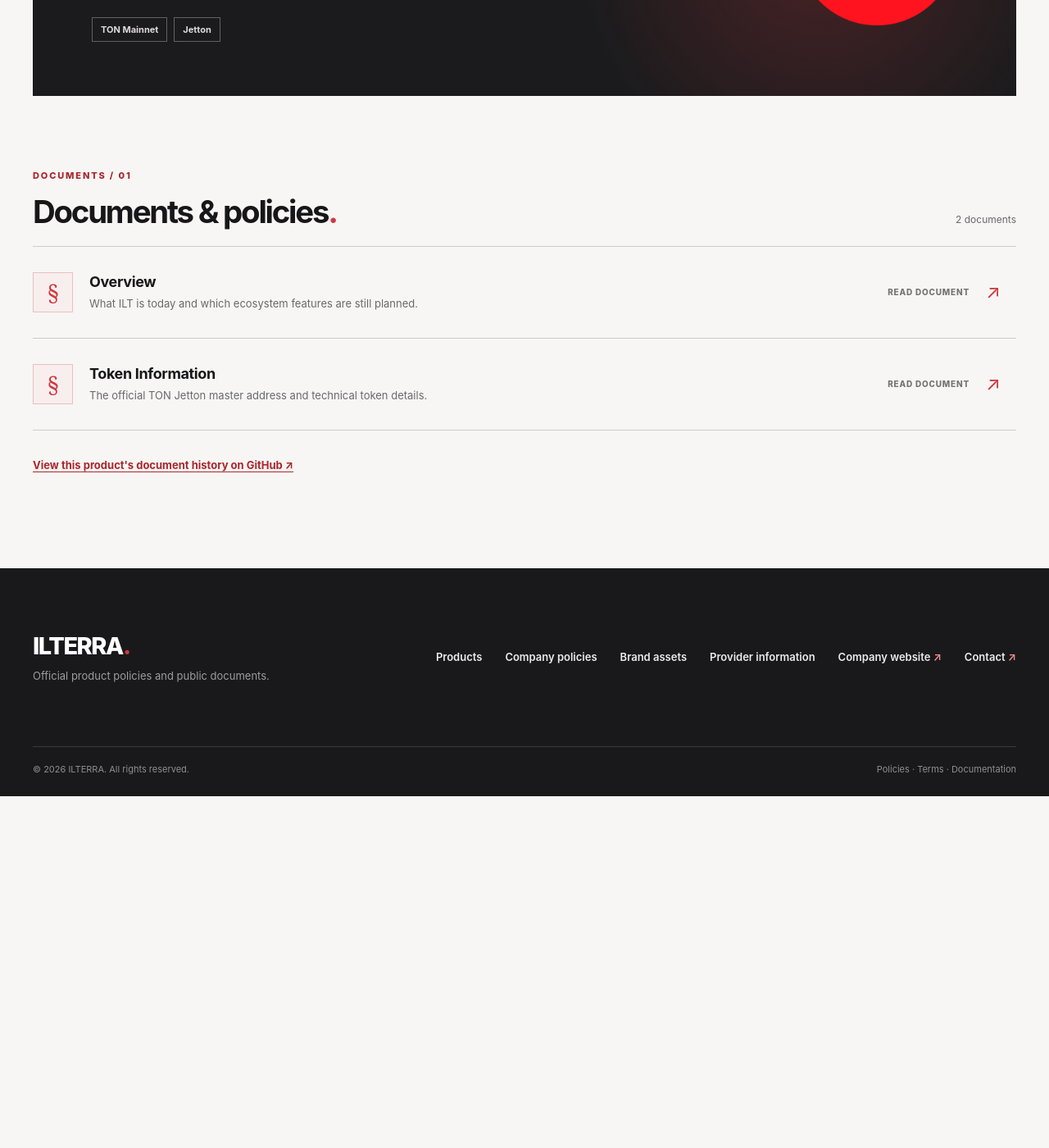
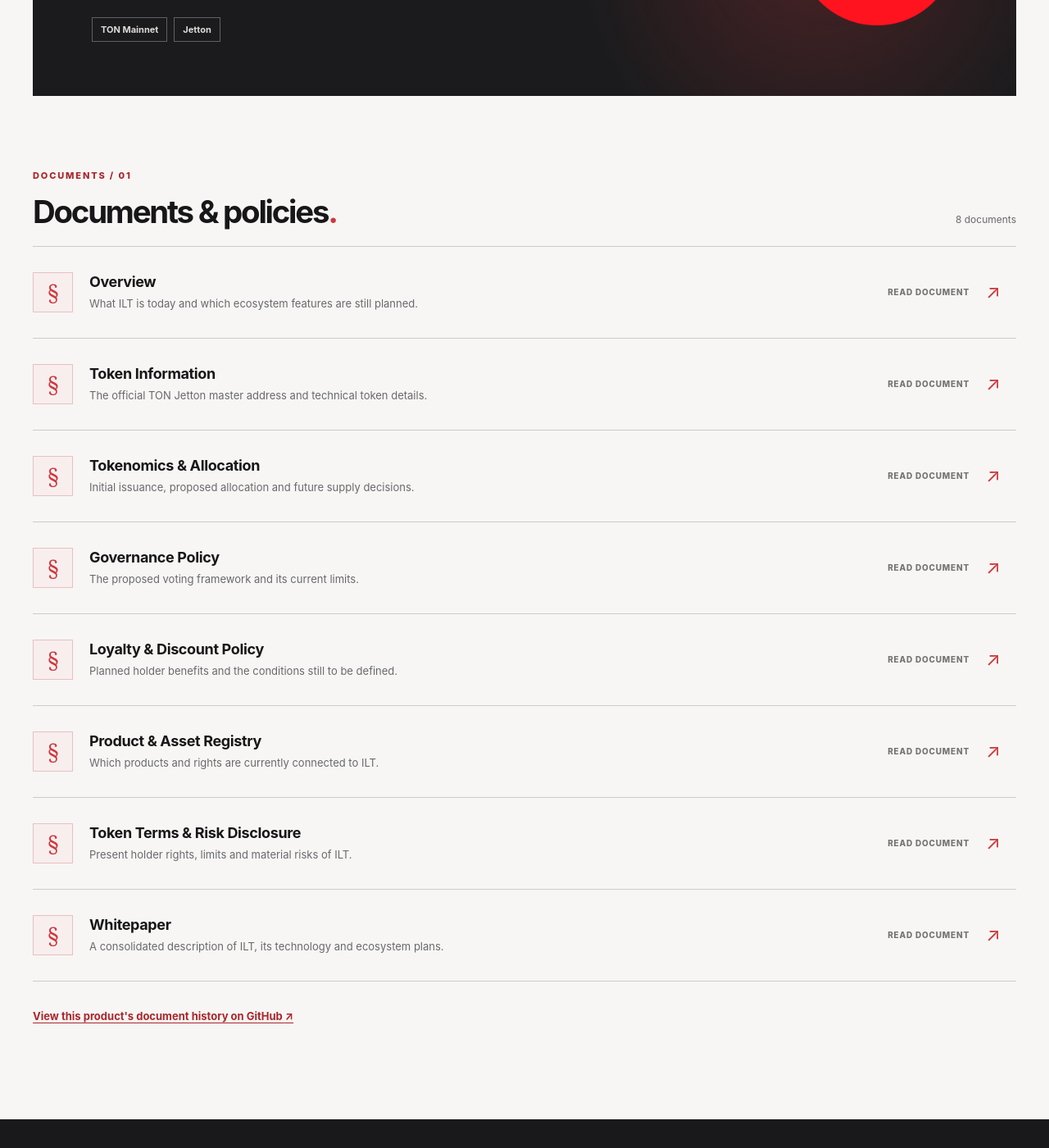
Before and after one commit to ilterracom/policies, a Jekyll site: the page built from ilterra-token/index.md, in a window 1280 px wide and 1400 px high, scrolled down 420 px. Shown: the whole window at 82% size. Built offline with Jekyll 4.4.1, drawn with Linux system fonts in a browser that asks for light colours; before the commit the page ends 1391 px from its top, so only the background shows below that; part of the change alters nothing that is shown.

Commit message:
Publish ILTERRA Token economics and policy pages

```diff
--- /dev/null
+++ b/ilterra-token/governance-policy.md
@@ -0,0 +1,29 @@
+---
+layout: document
+title: "Governance Policy"
+summary: "The proposed voting framework and its current limits."
+product: ilterra-token
+order: 40
+permalink: /ilterra-token/governance-policy/
+---
+
+## Current status
+
+ILTERRA is considering token-holder participation in defined ecosystem decisions. **No token-holder voting system is currently operating or enforced by the deployed Jetton contract.** Holding ILT therefore does not currently confer an exercisable vote under this policy. The contract administrator retains the permissions described in [Token Information](/ilterra-token/token-information/), including the present ability to mint additional tokens.
+
+## Voting framework being considered
+
+The following principles describe the framework under discussion; they will apply only if a final governance process is adopted and implemented:
+
+- Voting power would be **1 ILT = 1 vote**, based on a defined on-chain balance snapshot.
+- A proposal would be published at least **7 calendar days** before voting opens.
+- Voting would remain open for **14 calendar days**. Voters would choose **For** or **Against**; abstentions would not count as votes cast.
+- No minimum participation threshold is currently proposed. A proposal would pass only if weighted For votes exceed weighted Against votes; a tie would fail.
+- An approved proposal for additional issuance would be subject to a **30-day delay** before execution.
+- The proposal text, result and execution outcome would be made public.
+
+## Decisions still to be made
+
+The project has not finalized who may submit proposals, any minimum holding, the snapshot method, the treatment of treasury tokens, the decisions open to voting, emergency powers, dispute handling or the legal effect of a result. A **5%** proposal threshold has been discussed but is not adopted.
+
+Publishing voting rules alone would not remove or limit the administrator's on-chain authority. Any final process will need to state how a result is verified, who executes it, and which controls make the commitment effective. Until then, the principles above are a description of planned governance, not a promise that any particular vote will be held or implemented.
--- /dev/null
+++ b/ilterra-token/loyalty-discount-policy.md
@@ -0,0 +1,22 @@
+---
+layout: document
+title: "Loyalty & Discount Policy"
+summary: "Planned holder benefits and the conditions still to be defined."
+product: ilterra-token
+order: 50
+permalink: /ilterra-token/loyalty-discount-policy/
+---
+
+## Current status
+
+ILTERRA intends to explore loyalty benefits and software subscription discounts for eligible ILT holders. **No discount, subscription entitlement or product access is currently guaranteed merely by holding ILT.** A participating product will be identified only after its benefit and eligibility rules are approved and made available to users.
+
+FinCast is a possible first candidate, but it is not a confirmed participant and its current published payment terms do not include an ILT discount.
+
+## How a future benefit would be defined
+
+For each participating product, ILTERRA would publish the eligible plans, the benefit offered, who qualifies, when eligibility is measured and how a user claims it. Where wallet ownership needs to be verified, the product may ask the user to prove control of a wallet, for example by signing a message; merely supplying a wallet address would not prove control.
+
+The program rules would also need to specify whether benefits apply to a new purchase, a renewal or both; how they interact with app-store billing; how token balances are measured; any tiers, formula or maximum discount; and exclusions, transfers, refunds and abuse-prevention measures. Applicable consumer and tax rules would also be addressed.
+
+No discount percentage, balance threshold or calculation formula has been approved. A token purchase should not be made in reliance on a future discount.
--- a/ilterra-token/overview.md
+++ b/ilterra-token/overview.md
@@ -32,6 +32,8 @@ The full Jetton master address, technical characteristics and verification links
 
 Any future benefit or right will require its own approved, published terms. Plans may change or may not be implemented.
 
+The current planning documents are [Tokenomics & Allocation](/ilterra-token/tokenomics-allocation/), [Governance Policy](/ilterra-token/governance-policy/), [Loyalty & Discount Policy](/ilterra-token/loyalty-discount-policy/) and the [Product & Asset Registry](/ilterra-token/product-asset-registry/). Read the [Token Terms & Risk Disclosure](/ilterra-token/token-terms-risk-disclosure/) for present limits and risks, or the [Whitepaper](/ilterra-token/whitepaper/) for a consolidated project description. Publication of a plan does not itself activate it.
+
 ## Important notice
 
 This page describes the token and the project's present intentions. It is not a sale offer, investment advice, or a promise of profit, future token value, discounts or liquidity. Blockchain transactions can be irreversible, and digital assets carry technical, custody and market risks. Read the [Token Information](/ilterra-token/token-information/) page and verify the contract address before interacting with a token identified as ILTERRA or ILT.
--- /dev/null
+++ b/ilterra-token/product-asset-registry.md
@@ -0,0 +1,24 @@
+---
+layout: document
+title: "Product & Asset Registry"
+summary: "Which products and rights are currently connected to ILT."
+product: ilterra-token
+order: 60
+permalink: /ilterra-token/product-asset-registry/
+---
+
+## Current register
+
+**No ILTERRA product is currently registered here as providing an ILT-based benefit or asset right.** Potential participation by a product should not be treated as a commitment until its scope and governing terms are published.
+
+## How entries will work
+
+If a product joins the ILT ecosystem, its entry will identify the product, the exact benefit or participation scope, eligibility requirements, important exclusions and the document that governs the arrangement. Where a specific digital asset or legal right is proposed, the entry will also identify the current legal owner, the asset or right precisely, any conditions or approvals needed for transfer, and the procedure by which an approved transfer would occur.
+
+A listing for loyalty or discounts would not, by itself, transfer ownership of the product or its assets.
+
+## Rights not created by holding ILT
+
+ILT does not represent ownership of the founder's Polish sole proprietorship. A token balance alone does not transfer a domain, software code, trademark, customer data, app-store account, revenue stream or other asset. Any transfer of a specified asset would require separately effective legal terms, the ability to transfer it and any necessary agreements or third-party approvals.
+
+This registry will be updated when an approved arrangement exists. Until an entry states a right expressly and its governing terms are effective, no product-specific asset right should be inferred from ILT ownership.
--- /dev/null
+++ b/ilterra-token/token-terms-risk-disclosure.md
@@ -0,0 +1,32 @@
+---
+layout: document
+title: "Token Terms & Risk Disclosure"
+summary: "Present holder rights, limits and material risks of ILT."
+product: ilterra-token
+order: 70
+permalink: /ilterra-token/token-terms-risk-disclosure/
+---
+
+## Scope and present rights
+
+ILT is a fungible Jetton issued on TON Mainnet. This page describes its current design and material risks. It does not set terms for a token sale: **no public sale is offered through this portal**. The official contract address is in [Token Information](/ilterra-token/token-information/).
+
+Holding ILT does not, by itself, provide equity, dividends, repayment, a claim to profits, ownership of ILTERRA's business, or an automatic entitlement to any asset or service. Product benefits and governance are being considered but are not presently guaranteed or operative. A future right would have to be stated in separate approved terms and implemented in the relevant product or process.
+
+## Technology and custody risks
+
+TON transactions can be irreversible. Sending tokens to an incorrect or incompatible address may cause permanent loss. A holder is responsible for safeguarding the keys or credentials controlling their wallet; loss, theft or compromise of those credentials may make the tokens inaccessible or allow an unauthorized transfer.
+
+The TON network, Jetton contracts, wallets, explorers and third-party services can fail, be interrupted, contain vulnerabilities or display inaccurate information. Token names, symbols and images can be copied. Check the entire Jetton master address before receiving or interacting with a token represented as ILT.
+
+## Administration, supply and market risks
+
+The deployed Jetton contract currently has an administrator and permits additional minting. New issuance can dilute existing holders. The initial mint of 10,000,000 ILT is not a fixed maximum supply. Proposed holder-governance principles do not currently restrict these on-chain permissions.
+
+ILT may have no active trading market or reliable liquidity. Its market value, if any, can fluctuate substantially or fall to zero. No return, listing, resale opportunity or future price is guaranteed. Do not acquire or hold ILT in reliance on an unapproved discount, vote or asset-transfer proposal.
+
+## Legal and program changes
+
+Legal treatment of crypto-assets varies by jurisdiction and can change. Restrictions, taxes, consumer rights or other requirements may apply to a particular holder or future arrangement. A future sale, benefit or governance program would require separate terms and any applicable legal steps before it is offered or activated.
+
+The published documents may be updated as the project develops. The portal's GitHub history records changes to the text; a change to this page does not itself alter the Jetton contract or create an unimplemented product benefit. For questions about ILTERRA Token documentation, contact [info@ilterra.com](mailto:info@ilterra.com).
--- /dev/null
+++ b/ilterra-token/tokenomics-allocation.md
@@ -0,0 +1,30 @@
+---
+layout: document
+title: "Tokenomics & Allocation"
+summary: "Initial issuance, proposed allocation and future supply decisions."
+product: ilterra-token
+order: 30
+permalink: /ilterra-token/tokenomics-allocation/
+---
+
+## Supply today
+
+The initial issuance was **10,000,000 ILT** on TON Mainnet. The Jetton master contract currently allows its administrator to mint additional tokens. The initial issuance is therefore **not a fixed supply cap**. The live total supply and administrator status can be checked using the links in [Token Information](/ilterra-token/token-information/).
+
+## Allocation model under consideration
+
+The following percentages describe a proposed framework. They do not establish that the corresponding tokens have been transferred, sold, reserved under a binding agreement or locked on-chain.
+
+| Proposed category | Share of the initial issuance | Current status |
+| --- | ---: | --- |
+| Founder | 30% | Allocation and any lock or vesting terms have not been finalized. |
+| Future distribution or sale | Approximately 30% | No sale is offered by this page; terms and eligibility have not been set. |
+| Ecosystem, liquidity, development and reserves | Remaining 40% | The split between these purposes and treasury rules have not been agreed. |
+
+A minimum one-year founder lock has been discussed, but it has not been adopted or verified as an on-chain restriction. No reader should infer a lock, a release schedule or a treasury balance from the proposal above.
+
+## Future issuance and treasury
+
+Additional issuance remains technically possible while administrator mint authority is active. A future [Governance Policy](/ilterra-token/governance-policy/) describes voting principles being considered for such decisions, but no holder vote currently restricts the administrator on-chain.
+
+Before an allocation, sale or treasury program is announced as operative, ILTERRA intends to specify the actual recipients and balances, custody arrangements, vesting or lock mechanisms, permitted spending, conflicts of interest and the relationship between any governance decision and the contract administrator's power. Any public distribution or sale would require separate approved terms and applicable legal review.
--- /dev/null
+++ b/ilterra-token/whitepaper.md
@@ -0,0 +1,38 @@
+---
+layout: document
+title: "Whitepaper"
+summary: "A consolidated description of ILT, its technology and ecosystem plans."
+product: ilterra-token
+order: 80
+permalink: /ilterra-token/whitepaper/
+---
+
+## Project overview
+
+ILTERRA (ILT) is a fungible Jetton on TON Mainnet intended to connect ILTERRA software products with potential loyalty benefits and participation in decisions about the token ecosystem. The token has been issued. **Discounts, holder voting and product-specific asset rights are not currently active or guaranteed.** This document describes the current project and the framework being considered; it does not announce a public token sale or admission to trading.
+
+## Token and technology
+
+The official Jetton master contract is `EQALRGN8_jJg1dydiWckdiOpTXyUBi0tjBH71QpC6BEHkFLu`. The token name is ILTERRA, its symbol is ILT, and it uses 9 decimal places. The initial mint was **10,000,000 ILT**. The contract currently has an administrator and permits additional minting, so the initial issuance is not a supply cap. See [Token Information](/ilterra-token/token-information/) for the live explorer links and instructions for identifying the authentic token.
+
+TON Jettons use a master contract and separate wallet contracts for holders. A holder's Jetton wallet address is not the same as the master contract address. Names, tickers and logos can be copied by unrelated tokens; the complete master address is the essential identifier.
+
+## Ecosystem plans
+
+ILTERRA is considering loyalty benefits or software subscription discounts for eligible ILT holders. No product currently has a published ILT entitlement. The [Loyalty & Discount Policy](/ilterra-token/loyalty-discount-policy/) explains which eligibility and calculation rules still need to be specified.
+
+The project is also considering token-holder voting on defined decisions, including possible additional issuance. The [Governance Policy](/ilterra-token/governance-policy/) records the proposed framework and its limits. It is not yet operating, and a vote is not enforced by the deployed contract. The [Product & Asset Registry](/ilterra-token/product-asset-registry/) currently lists no committed product or asset rights.
+
+## Issuance and allocation
+
+The [Tokenomics & Allocation](/ilterra-token/tokenomics-allocation/) document records a proposed division of the initial issuance: 30% for the founder, approximately 30% for possible future distribution or sale, and the remaining 40% for ecosystem, liquidity, development and reserves. These are planning figures, not a record of completed transfers, an adopted lock schedule or an offer for sale. Treasury custody, vesting and conditions for future minting require further decisions.
+
+## Holder position and material risks
+
+ILT does not automatically provide equity, dividends, repayment, revenue, ownership of ILTERRA or a right to a product or asset. Digital assets carry network, smart-contract, custody, irreversible-transaction, administrator, dilution, market and liquidity risks. The [Token Terms & Risk Disclosure](/ilterra-token/token-terms-risk-disclosure/) describes these matters in more detail. The value of ILT, if any, can fall to zero.
+
+## Regulatory and offering status
+
+This page is informational project documentation. It is not a public sale offer, investment advice, or a regulatory crypto-asset white paper prepared for an offer or admission to trading. No regulatory approval is claimed. The project's legal classification and any requirements for a future offering or trading admission will be assessed separately before either is pursued. Any such process would require additional disclosures, including the responsible party, applicable holder rights, offer terms, risks and environmental information where required by law.
+
+The public GitHub history linked from this portal records textual updates. Future project plans may change or may not be implemented; the on-chain state and approved product terms should be checked separately when a decision depends on them.
```
Also changed, not shown: README.md.
